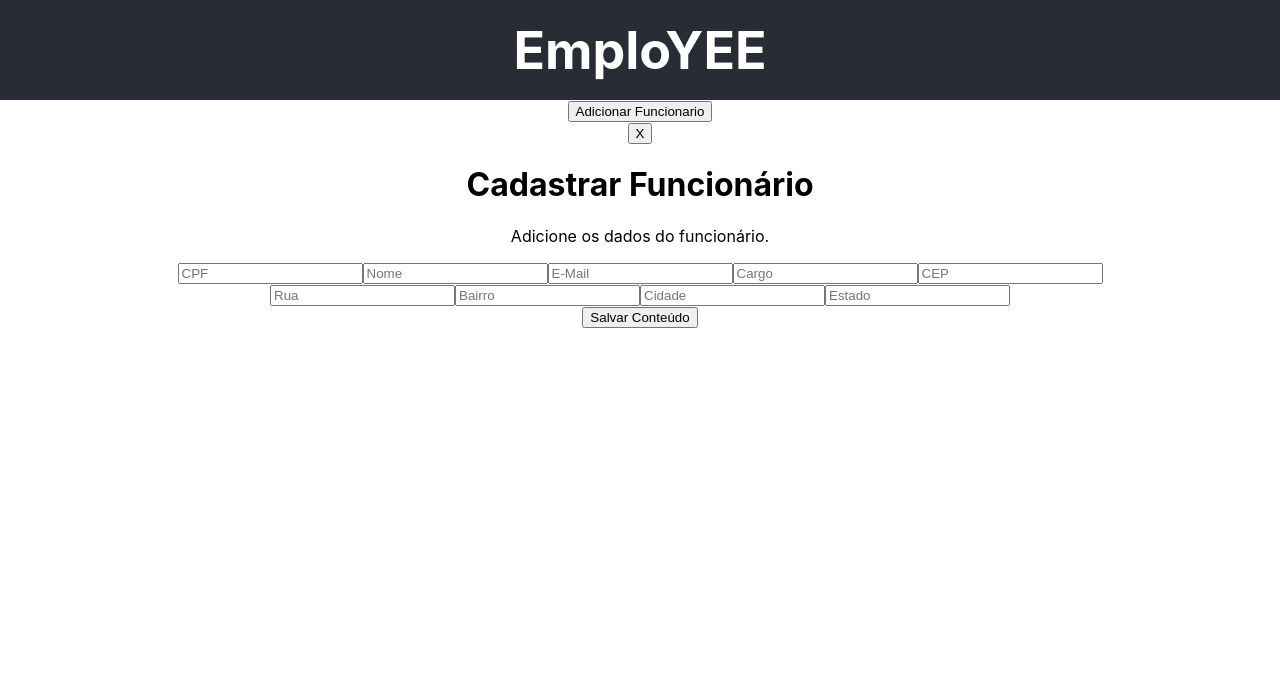
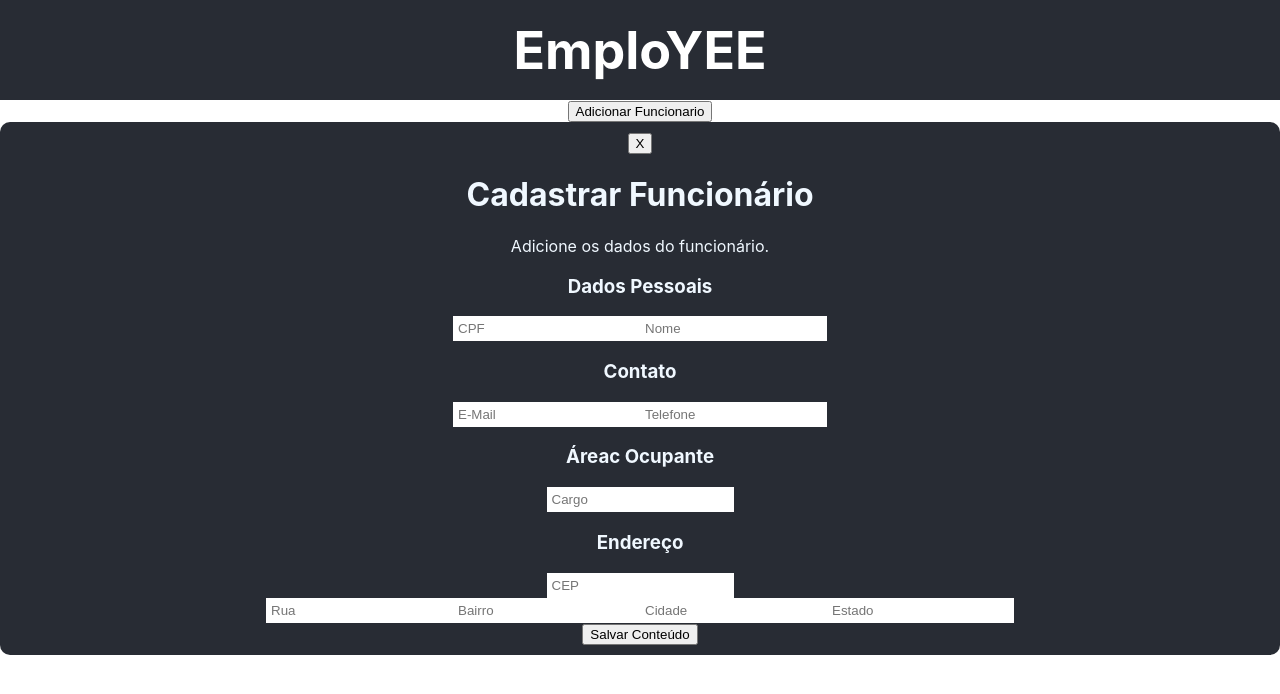
Before and after one commit to MuriloRibeiro01/cadastro-funcionarios, a React (Create React App) app in the folder aplicativo/: page / in a window 1280 px wide. Both pictures are taken after a click on the button "Adicionar Funcionario". Shown: the top 694 px of the page. Built offline with nearby package versions, Linux system fonts and the light colour scheme; no server answers.

Commit message:
chore: Integração com ViaCEP Api efetuada no App.js.

```diff
--- a/aplicativo/src/App.css
+++ b/aplicativo/src/App.css
@@ -36,3 +36,15 @@
     transform: rotate(360deg);
   }
 }
+
+.formulario-funcionario {
+  background-color: #282c34;
+  border-radius: 10px;
+  padding: 10px;
+  color: aliceblue;
+}
+
+.input-form {
+  border: none;
+  padding: 5px;
+}
--- a/aplicativo/src/App.js
+++ b/aplicativo/src/App.js
@@ -2,10 +2,19 @@ import './App.css';
 import { Button } from './Components/Button'
 import { FormFuncionario } from './Components/FormFuncionario';
 import UserAction from './Components/UserAction';
-import { useState } from "react";
+import {  useEffect, useState } from "react";
 
 function App() {
   const [isModalOpen, setModalIsOpen] = useState(false);
+  const [setData, data] = useState(null);
+
+  useEffect(() =>{
+    fetch('https://viacep.com.br/ws/')
+    .then(response => response.json())
+    .then(json => setData(json))
+    .catch(error => console.error(error));
+  }, []);
+
   return (
     <div className="App">
       <header className="App-header">
--- a/aplicativo/src/Components/FormFuncionario.js
+++ b/aplicativo/src/Components/FormFuncionario.js
@@ -11,17 +11,30 @@ export function FormFuncionario({ isOpen, onClose, children }) {
             </div>
             <form className="formulario-adicao-content">
                 <p>Adicione os dados do funcionário.</p>
-                <input placeholder="CPF" type="text"></input>
-                <input placeholder="Nome" type="text"></input>
-                <input placeholder="E-Mail" type="text"></input>
-                <input placeholder="Cargo" type="text"></input>
-                <input placeholder="CEP" type="text"></input>
-                <div className="cep-data">
-                    <input placeholder="Rua"></input>
-                    <input placeholder="Bairro"></input>
-                    <input placeholder="Cidade"></input>
-                    <input placeholder="Estado"></input>
-                </div>
+                <section>
+                    <h3>Dados Pessoais</h3>
+                    <input className="input-form" placeholder="CPF" type="text"></input>
+                    <input className="input-form" placeholder="Nome" type="text"></input>
+                </section>
+                <section>
+                    <h3>Contato</h3>
+                    <input className="input-form" placeholder="E-Mail" type="text"></input>
+                    <input className="input-form" placeholder="Telefone" type="text"></input>
+                </section>
+                <section>
+                    <h3>Áreac Ocupante</h3>
+                    <input className="input-form" placeholder="Cargo" type="text"></input>
+                </section>
+                <section>
+                    <h3>Endereço</h3>
+                    <input className="input-form" placeholder="CEP" type="text"></input>
+                    <div className="cep-data">
+                        <input className="input-form" placeholder="Rua"></input>
+                        <input className="input-form" placeholder="Bairro"></input>
+                        <input className="input-form" placeholder="Cidade"></input>
+                        <input className="input-form" placeholder="Estado"></input>
+                    </div>
+                </section>
 
                 <Button texto="Salvar Conteúdo" />
             </form>
@@ -29,3 +42,9 @@ export function FormFuncionario({ isOpen, onClose, children }) {
         </div>
     );
 }
+
+// Campos a serem chamados pela API:
+// logradouro "rua"
+// bairro
+// localidade
+// estado
```
Also changed, not shown: aplicativo/src/hooks/handleCep.js (added, +10 -0 lines).
